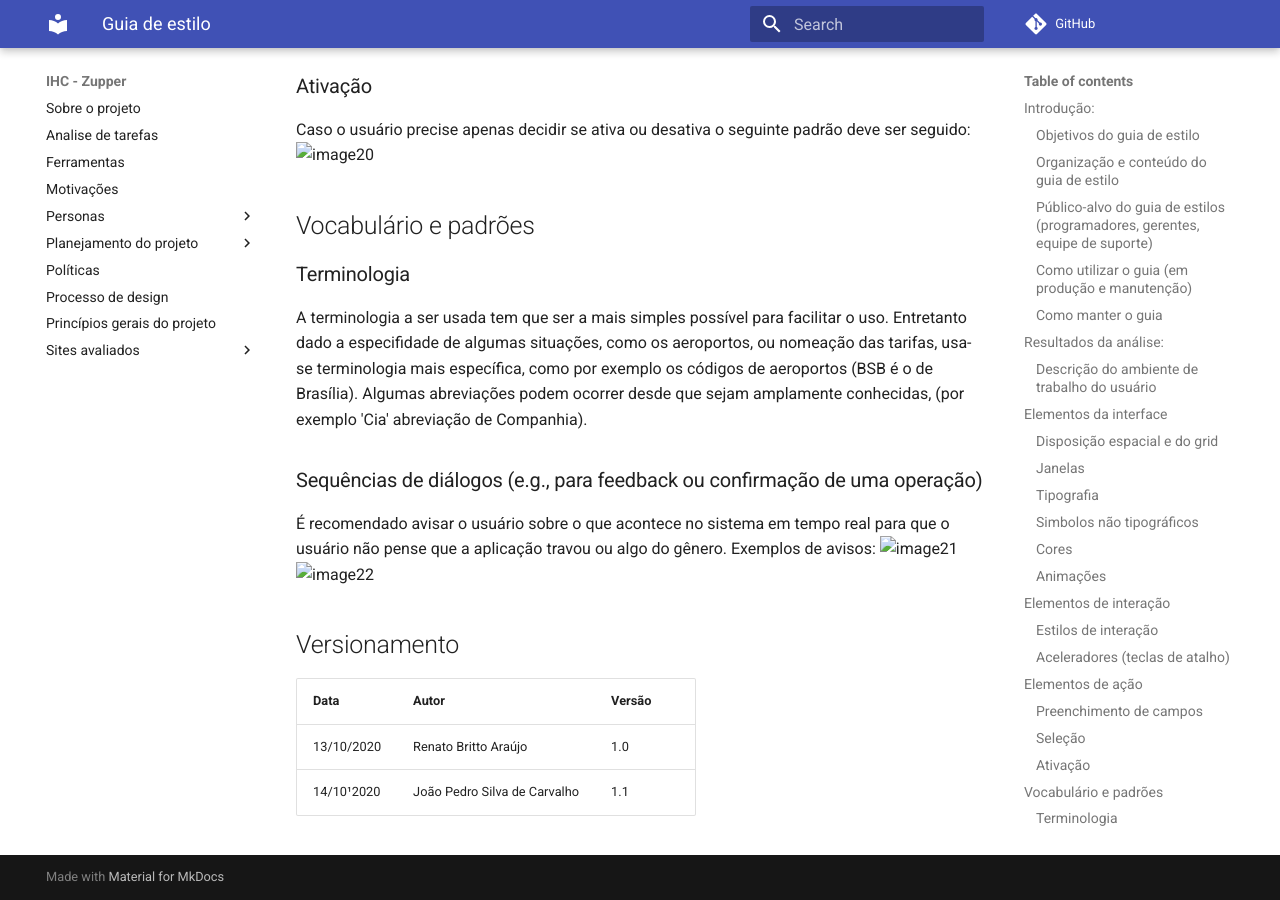
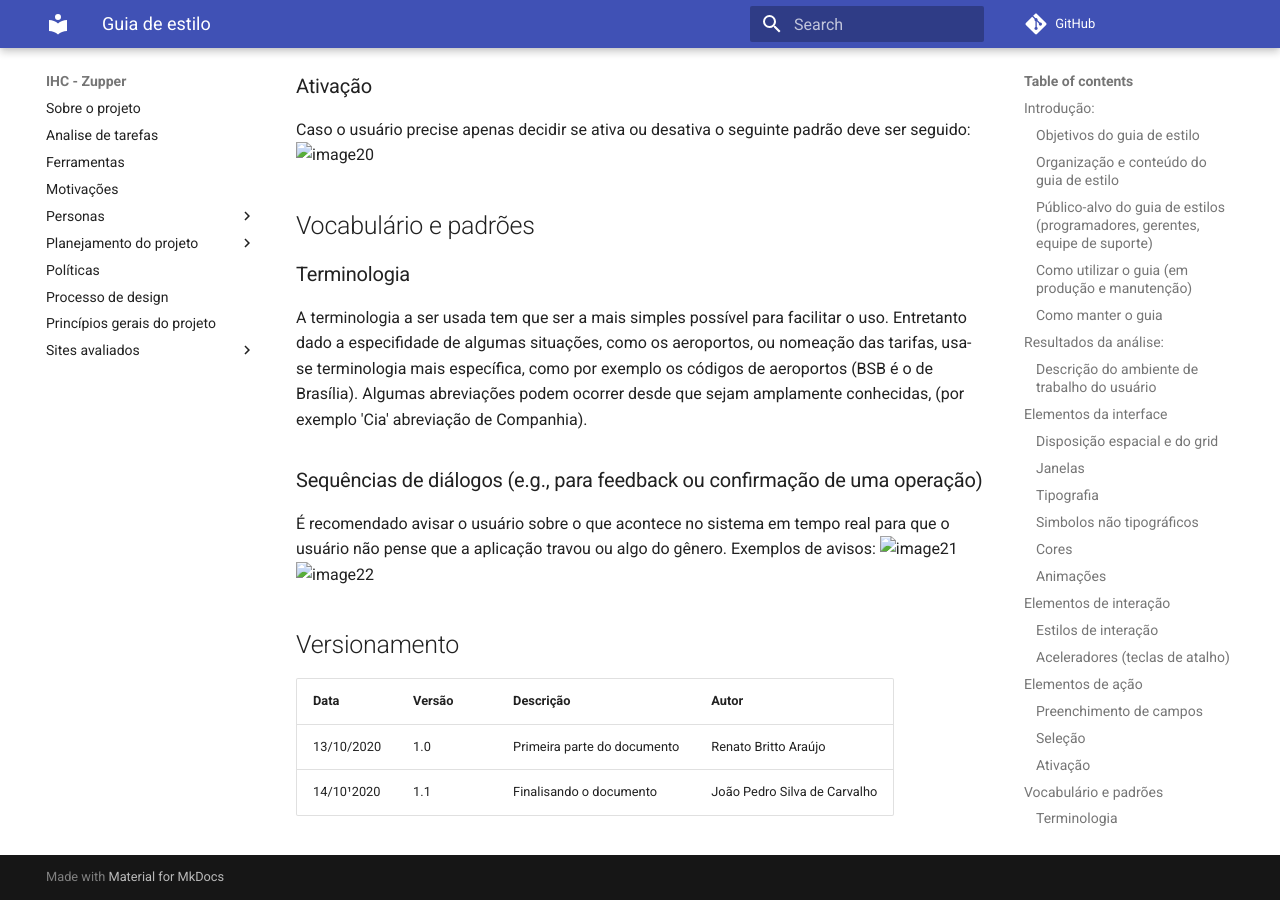
Before and after one commit to Interacao-Humano-Computador/2020.1-Grupo06TA, an MkDocs documentation site: the page built from docs/guia_estilo.md, in a window 1280 px wide and 900 px high, scrolled down 2847 px. Built offline with MkDocs 1.6.1 and Material for MkDocs 9.7.7, drawn with Linux system fonts in a browser that asks for light colours; comment, search, counter and statistics services are not loaded.

Commit message:
#11 Fixing version table

```diff
--- a/docs/guia_estilo.md
+++ b/docs/guia_estilo.md
@@ -82,7 +82,7 @@ Exemplos de avisos:
 
 
 ## Versionamento
-| Data | Autor | Versão |
-| -----|------- |----- |
-| 13/10/2020 | Renato Britto Araújo | 1.0 |
-| 14/10¹2020 | João Pedro Silva de Carvalho | 1.1 |
+| Data | Versão | Descrição | Autor |
+| -----|------- |----- |----------- |
+| 13/10/2020 | 1.0 | Primeira parte do documento | Renato Britto Araújo |
+| 14/10¹2020 | 1.1 | Finalisando o documento |João Pedro Silva de Carvalho |
```
